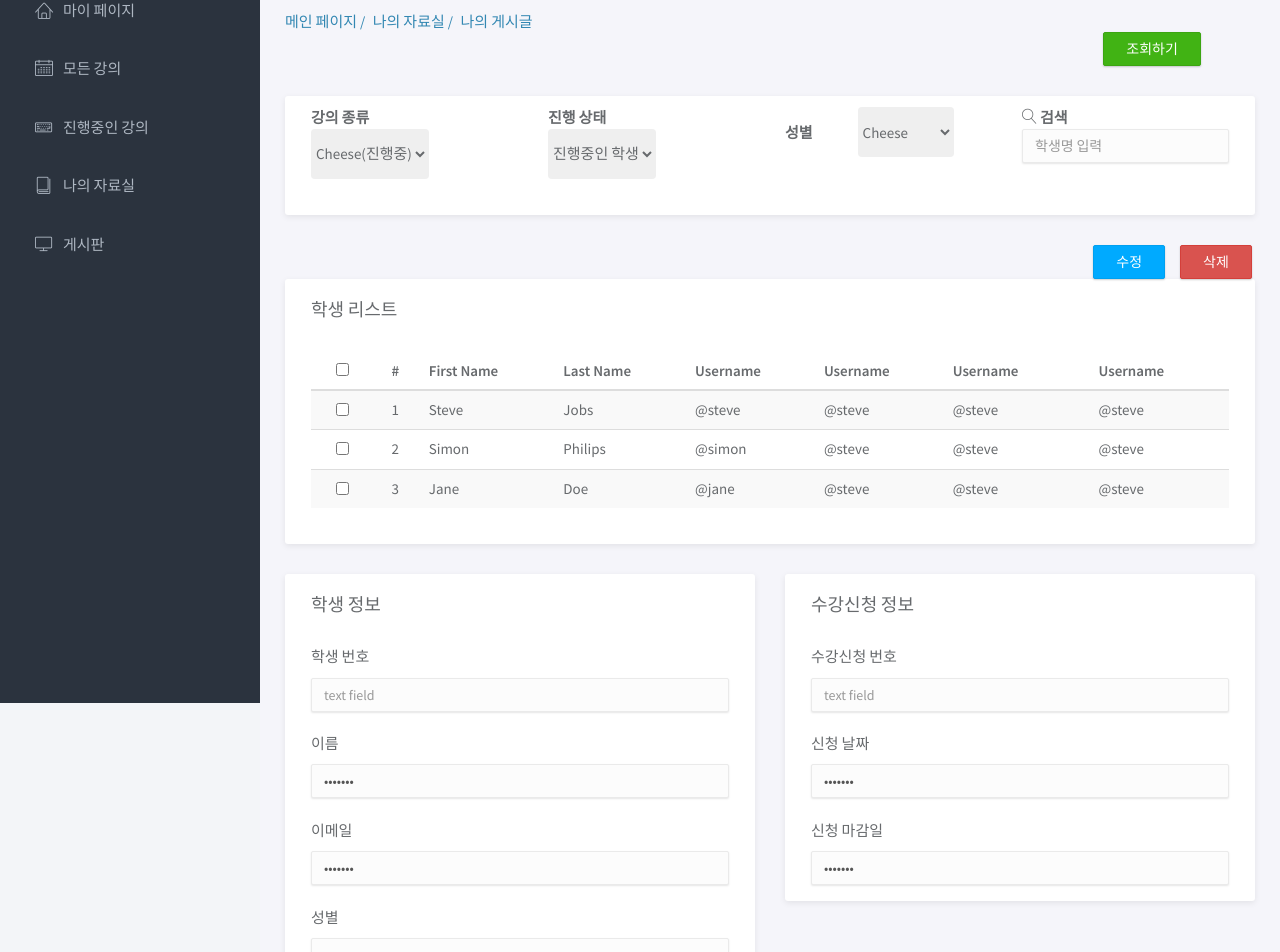
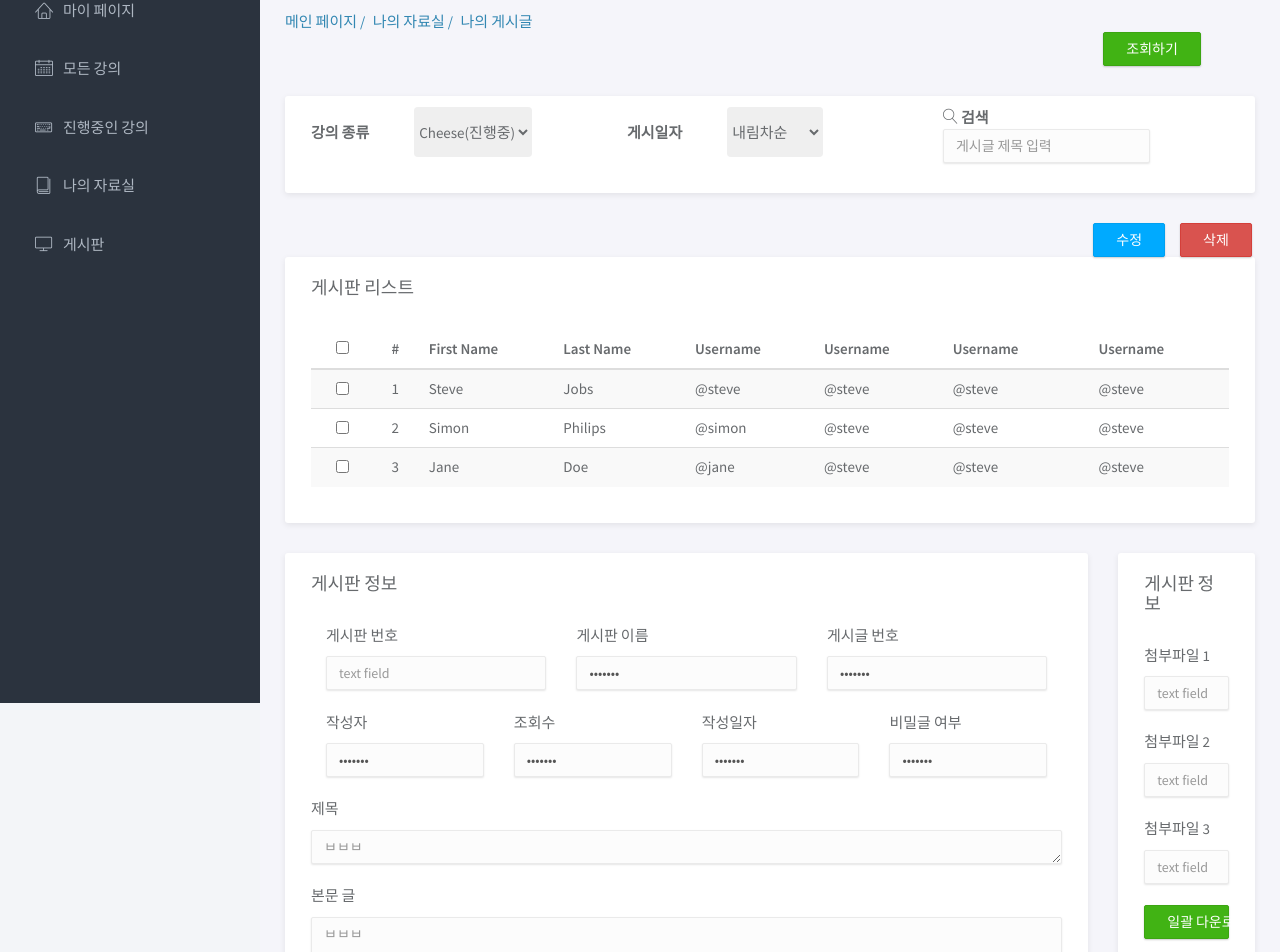
Before and after one commit to BangJeongBin/wizian_mentorship_project, a Next.js app in the folder wizian-next/: page /archive/myBoard in a window 1280 px wide. Shown: the part 97-1049 px from the top of the page. Built offline with nearby package versions, Linux system fonts and the light colour scheme; some icons are missing.

Commit message:
sidebar 경로 추가 problemWrite 파일 추가 boardWrite 파일 추가

```diff
--- a/wizian-next/src/app/(app)/archive/myBoard/page.js
+++ b/wizian-next/src/app/(app)/archive/myBoard/page.js
@@ -15,7 +15,7 @@ const MyBoard = () => {
 
                 <div id="toastr-demo" className="panel col">
                     <div className="panel-body row">
-                        <div className="col-md-3">
+                        <div className="col-md-4">
                             <strong>강의 종류</strong>&emsp;&emsp;&emsp;
                             <select className="navbar">
                                 <option value="cheese">Cheese(진행중)</option>
@@ -27,23 +27,11 @@ const MyBoard = () => {
                             </select>
                         </div>
 
-                        <div className="col-md-3">
-                            <strong>진행 상태</strong>&emsp;&emsp;&emsp;
+                        <div className="col-md-4">
+                            <strong>게시일자</strong>&emsp;&emsp;&emsp;
                             <select className="navbar">
-                                <option value="cheese">진행중인 학생</option>
-                                <option value="tomatoes">수료한 학생</option>
-                                <option value="mozarella">Mozzarella</option>
-                                <option value="mushrooms">Mushrooms</option>
-                                <option value="pepperoni">Pepperoni</option>
-                                <option value="onions">Onions</option>
-                            </select>
-                        </div>
-
-                        <div className="col-md-3">
-                            <strong>성별</strong>&emsp;&emsp;&emsp;
-                            <select className="navbar">
-                                <option value="cheese">Cheese</option>
-                                <option value="tomatoes">Tomatoes</option>
+                                <option value="cheese">내림차순</option>
+                                <option value="tomatoes">오름차순</option>
                                 <option value="mozarella">Mozzarella</option>
                                 <option value="mushrooms">Mushrooms</option>
                                 <option value="pepperoni">Pepperoni</option>
@@ -53,7 +41,7 @@ const MyBoard = () => {
 
                         <div className="col-md-3">
                             <strong><i className="lnr lnr-magnifier"></i> 검색</strong>
-                            <input type="text" className="form-control" placeholder="학생명 입력"/>
+                            <input type="text" className="form-control" placeholder="게시글 제목 입력"/>
                         </div>
                     </div>
                 </div>
@@ -71,7 +59,7 @@ const MyBoard = () => {
                         </div>
                         <div className="panel panel-scrolling">
                             <div className="panel-heading">
-                                <h3 className="panel-title">학생 리스트</h3>
+                                <h3 className="panel-title">게시판 리스트</h3>
                             </div>
                             <div className="panel-body">
                                 <table className="table table-striped">
@@ -126,50 +114,77 @@ const MyBoard = () => {
                 </div>
 
                 <div className="row">
-                    <div className="col-md-6">
+                    <div className="col-md-10">
                         <div className="panel">
                             <div className="panel-heading">
-                                <h3 className="panel-title">학생 정보</h3>
+                                <h3 className="panel-title">게시판 정보</h3>
                             </div>
                             <div className="panel-body">
-                                <p>학생 번호</p>
+                                <div className="col-md-4">
+                                    <p>게시판 번호</p>
                                     <input type="text" className="form-control" placeholder="text field"/>
                                     <br/>
-                                <p>이름</p>
+                                </div>
+                                <div className="col-md-4">
+                                    <p>게시판 이름</p>
                                     <input type="password" className="form-control" value="asecret"/>
                                     <br/>
-                                <p>이메일</p>
+                                </div>
+                                <div className="col-md-4">
+                                    <p>게시글 번호</p>
                                     <input type="password" className="form-control" value="asecret"/>
                                     <br/>
-                                <p>성별</p>
+                                </div>
+
+                                <div className="col-md-3">
+                                    <p>작성자</p>
                                     <input type="password" className="form-control" value="asecret"/>
                                     <br/>
-                                <p>연락처</p>
+                                </div>
+                                <div className="col-md-3">
+                                    <p>조회수</p>
                                     <input type="password" className="form-control" value="asecret"/>
                                     <br/>
-                                <p>주소</p>
+                                </div>
+                                <div className="col-md-3">
+                                    <p>작성일자</p>
                                     <input type="password" className="form-control" value="asecret"/>
                                     <br/>
-                                <p>회원가입일</p>
+                                </div>
+                                <div className="col-md-3">
+                                    <p>비밀글 여부</p>
                                     <input type="password" className="form-control" value="asecret"/>
+                                    <br/>
+                                </div>
+
+                                <p>제목</p>
+                                <textarea className="form-control" placeholder="ㅂㅂㅂ" rows="1" defaultValue=""></textarea>
+                                <br/>
+                                <p>본문 글</p>
+                                <textarea className="form-control" placeholder="ㅂㅂㅂ" rows="5" defaultValue=""></textarea>
+                                <br/>
                             </div>
                         </div>
                     </div>
 
-                    <div className="col-md-6">
+                    <div className="col-md-2">
                         <div className="panel">
                             <div className="panel-heading">
-                                <h3 className="panel-title">수강신청 정보</h3>
+                                <h3 className="panel-title">게시판 정보</h3>
                             </div>
                             <div className="panel-body">
-                                <p>수강신청 번호</p>
+                                <p>첨부파일 1</p>
                                 <input type="text" className="form-control" placeholder="text field"/>
                                 <br/>
-                                <p>신청 날짜</p>
-                                <input type="password" className="form-control" value="asecret"/>
+                                <p>첨부파일 2</p>
+                                <input type="text" className="form-control" placeholder="text field"/>
                                 <br/>
-                                <p>신청 마감일</p>
-                                <input type="password" className="form-control" value="asecret"/>
+                                <p>첨부파일 3</p>
+                                <input type="text" className="form-control" placeholder="text field"/>
+                                <br/>
+                                <button className="btn btn-success form-control" type="button">
+                                    일괄 다운로드
+                                </button>
                             </div>
                         </div>
                     </div>
--- a/wizian-next/src/app/(app)/layout/SideBar.jsx
+++ b/wizian-next/src/app/(app)/layout/SideBar.jsx
@@ -131,7 +131,13 @@ const SideBar = () => {
                                         <Link href="/archive/myProblem">나의 과제</Link>
                                     </li>
                                     <li>
+                                        <Link href="/archive/problemWrite">&emsp;&emsp; 과제 작성</Link>
+                                    </li>
+                                    <li>
                                         <Link href="/archive/myBoard">나의 게시글</Link>
+                                    </li>
+                                    <li>
+                                        <Link href="/archive/boardWrite">&emsp;&emsp; 게시글 작성</Link>
                                     </li>
                                 </ul>
                             </div>
```
Also changed, not shown: wizian-next/src/app/(app)/archive/myProblem/page.js (+6 -1 lines). Lines whose indentation alone changed are shown as unchanged.
